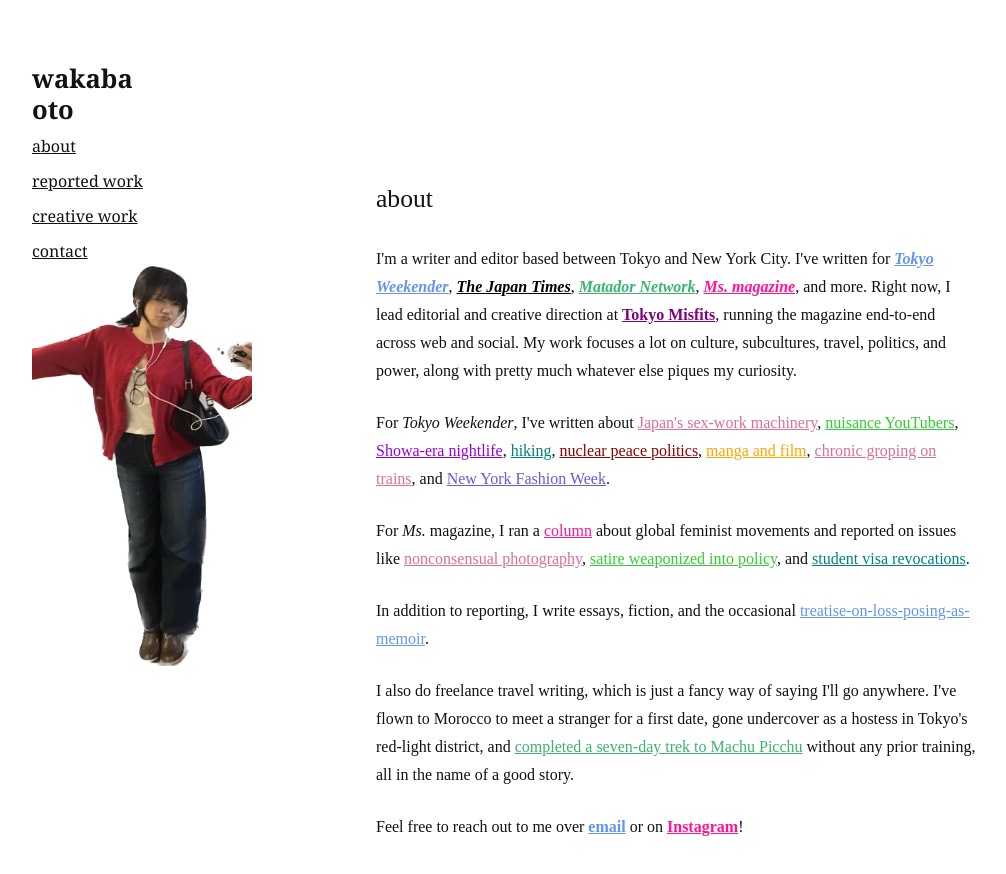
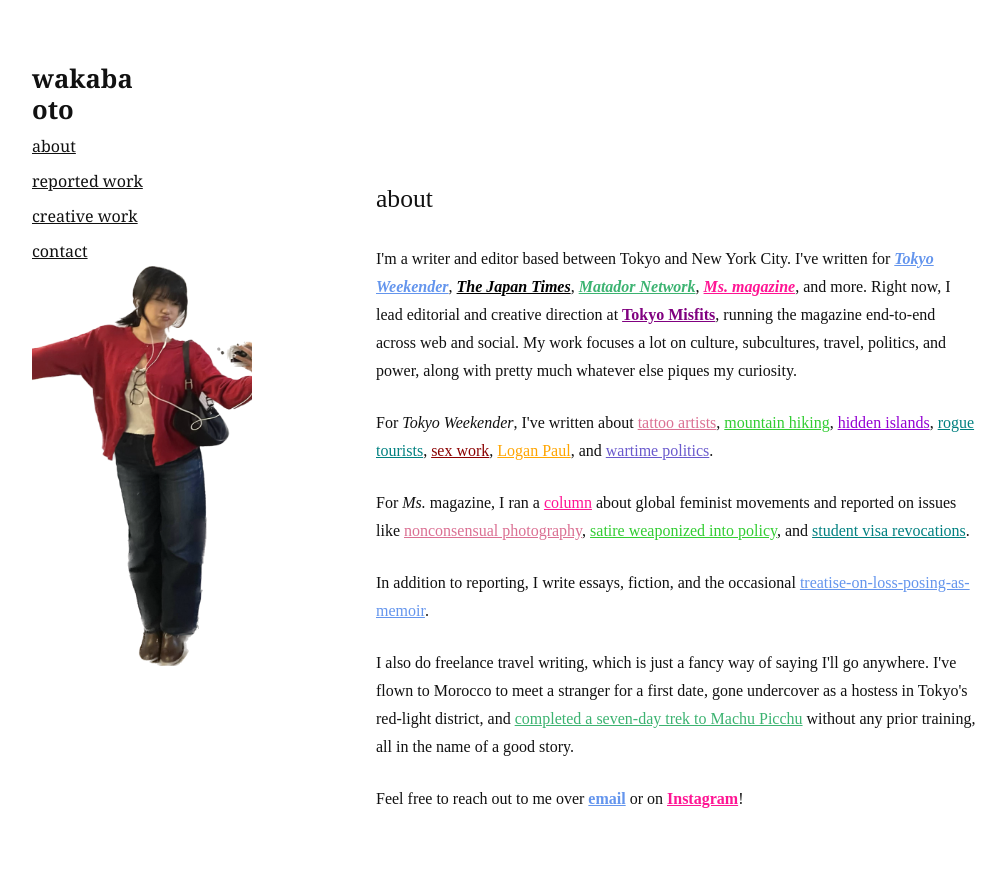
Before and after one commit to wakabss/portfolio-site, a Next.js app: page / in a window 1280 px wide. Shown: the top 874 px of the page, without its empty margins (106-1112 px from the left). Built offline with nearby package versions, Linux system fonts and the light colour scheme.

Commit message:
Update page.tsx

```diff
--- a/app/page.tsx
+++ b/app/page.tsx
@@ -96,59 +96,52 @@ export default function AboutPage() {
           For{" "}
           <em>Tokyo Weekender</em>, I've written about{" "}
           <a
-            href="https://www.tokyoweekender.com/japan-life/news-and-opinion/how-tokyos-host-clubs-drive-clients-into-sex-work/"
+            href="https://www.tokyoweekender.com/art_and_culture/design/conversation-with-tokyo-tattoo-artist-keisuke-hirata/"
             style={{ textDecoration: "underline", color: "palevioletred" }}
           >
-            Japan's sex-work machinery
+            tattoo artists
+          </a>
+          ,{" "}
+          <a
+            href="https://www.tokyoweekender.com/travel/japan-mountain-huts-hiking-japanese-alps/"
+            style={{ textDecoration: "underline", color: "limegreen" }}
+          >
+            mountain hiking
+          </a>
+          ,{" "}
+          <a
+            href="https://www.tokyoweekender.com/travel/sado-island-japan/"
+            style={{ textDecoration: "underline", color: "darkviolet" }}
+          >
+            hidden islands
           </a>
           ,{" "}
           <a
             href="https://www.tokyoweekender.com/japan-life/news-and-opinion/nuisance-youtuber-elected-to-european-parliament/"
-            style={{ textDecoration: "underline", color: "limegreen" }}
+            style={{ textDecoration: "underline", color: "teal" }}
           >
-            nuisance YouTubers
+            rogue tourists
           </a>
           ,{" "}
           <a
-            href="https://www.tokyoweekender.com/art_and_culture/history/tokyos-lost-showa-era-nightlife-scene/"
-            style={{ textDecoration: "underline", color: "darkviolet" }}
+            href="https://www.tokyoweekender.com/japan-life/news-and-opinion/how-tokyos-host-clubs-drive-clients-into-sex-work/"
+            style={{ textDecoration: "underline", color: "darkred" }}
           >
-            Showa-era nightlife
+            sex work
           </a>
           ,{" "}
           <a
-            href="https://www.tokyoweekender.com/travel/japans-best-weekend-hikes-no-car-needed/"
-            style={{ textDecoration: "underline", color: "teal" }}
-          >
-            hiking
-          </a>
-          ,{" "}
-          <a
-            href="https://www.tokyoweekender.com/japan-life/news-and-opinion/nihon-hidankyos-nobel-peace-prize-raises-questions-about-the-future-of-nuclear-warfare/"
-            style={{ textDecoration: "underline", color: "darkred" }}
-          >
-            nuclear peace politics
-          </a>
-          ,{" "}
-          <a
-            href="https://www.tokyoweekender.com/japan-life/news-and-opinion/barefoot-gen-the-unflinching-atomic-bomb-film-from-japans-perspective/"
+            href="https://www.tokyoweekender.com/japan-life/news-and-opinion/logan-paul-wants-to-be-welcomed-back-to-japan/"
             style={{ textDecoration: "underline", color: "orange" }}
           >
-            manga and film
-          </a>
-          ,{" "}
-          <a
-            href="https://www.tokyoweekender.com/japan-life/news-and-opinion/1-in-10-young-people-in-japan-are-victims-of-groping-survey-reveals/"
-            style={{ textDecoration: "underline", color: "palevioletred" }}
-          >
-            chronic groping on trains
+            Logan Paul
           </a>
           , and{" "}
           <a
-            href="https://www.tokyoweekender.com/art_and_culture/fashion/vi-e-dit-designer-yuki-otake-nyfw-debut/"
+            href="https://www.tokyoweekender.com/japan-life/news-and-opinion/graffiti-at-yasukuni-shrine-reignites-tensions/"
             style={{ textDecoration: "underline", color: "slateblue" }}
           >
-            New York Fashion Week
+            wartime politics
           </a>
           .
         </p>
```
